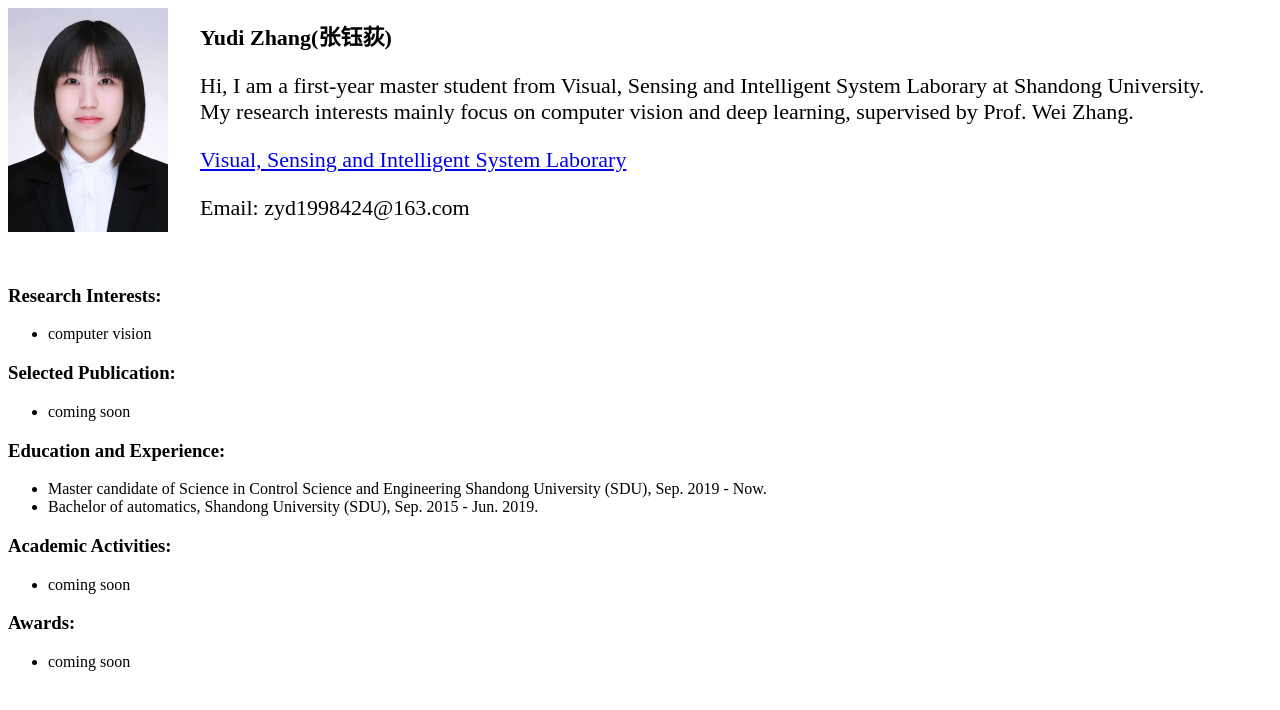
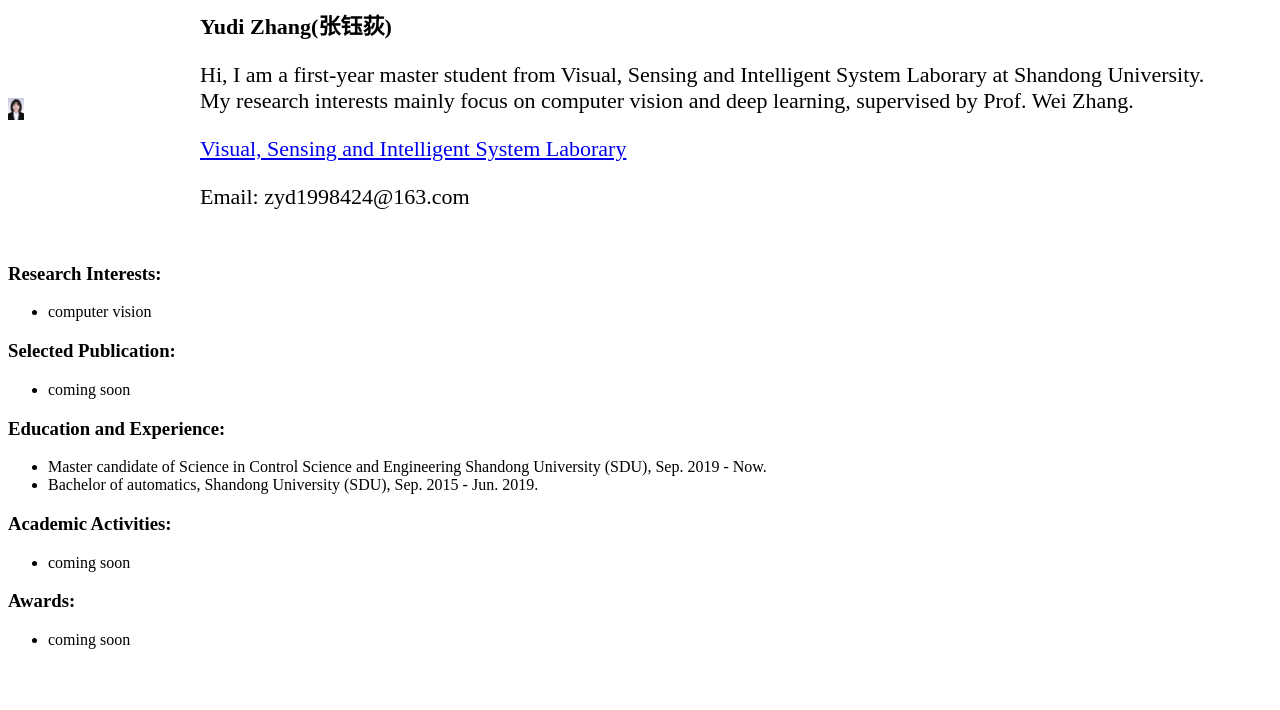
Before and after one commit to Zhao-zw/Zhao-zw.github.io, a plain HTML site: page index.html in a window 1280 px wide. Drawn offline with Linux system fonts and the light colour scheme.

Commit message:
Update index.html

```diff
--- a/index.html
+++ b/index.html
@@ -1,8 +1,8 @@
 <table cellspacing="0" cellpadding="0" border="0" width="1200" style="color:#000000;font-family:&quot;font-size:22px;" class="ke-zeroborder">
 	<tbody>
 		<tr>
-			<td width="16%" height="100" style="font-size:22px;">
-				<img src="zyd.png" width="160" alt="" /><br />
+			<td width="16%" height="10" style="font-size:22px;">
+				<img src="zyd.png" width="16" alt="" /><br />
 			</td>
 			<td width="84%" style="font-size:22px;">
 				<p>
```
